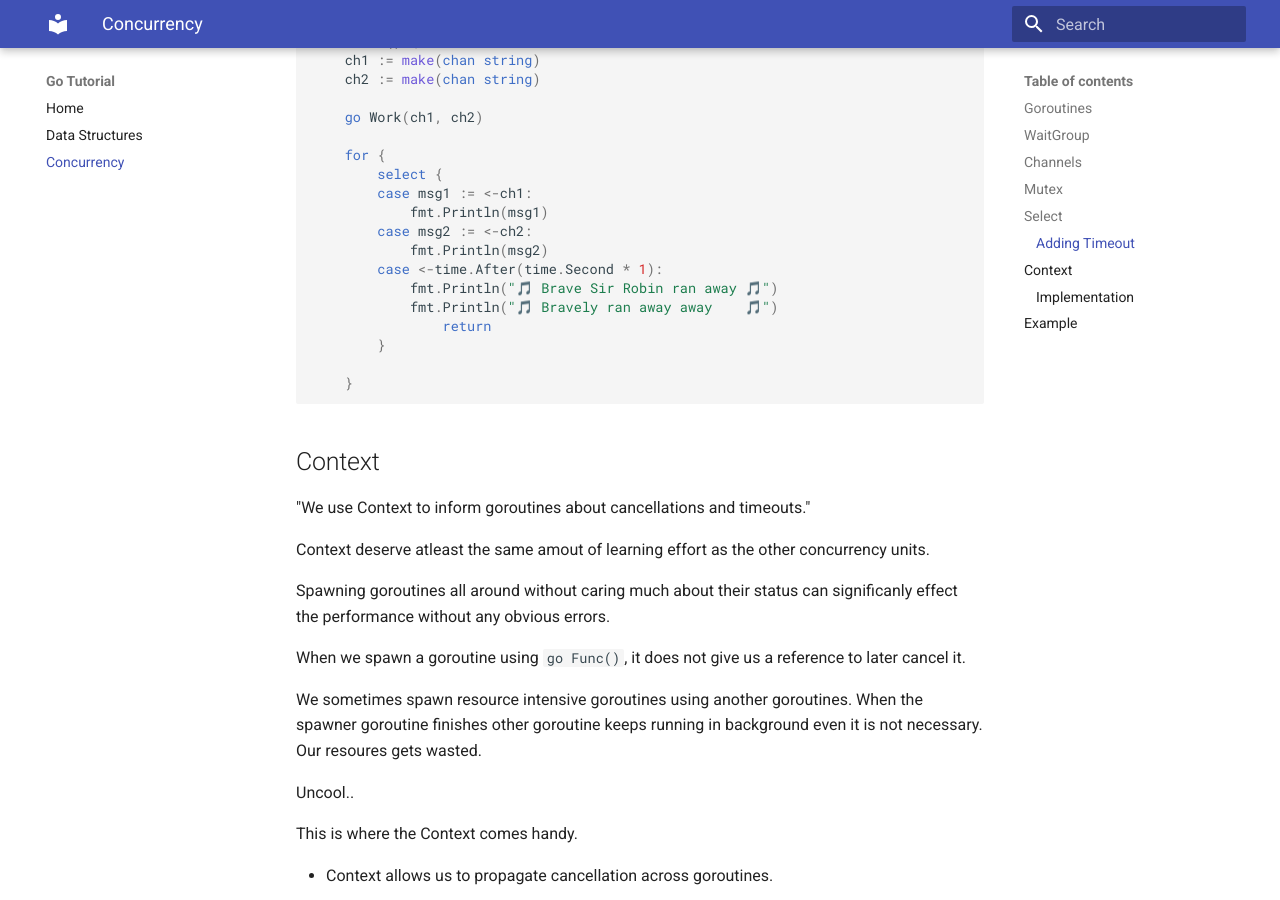
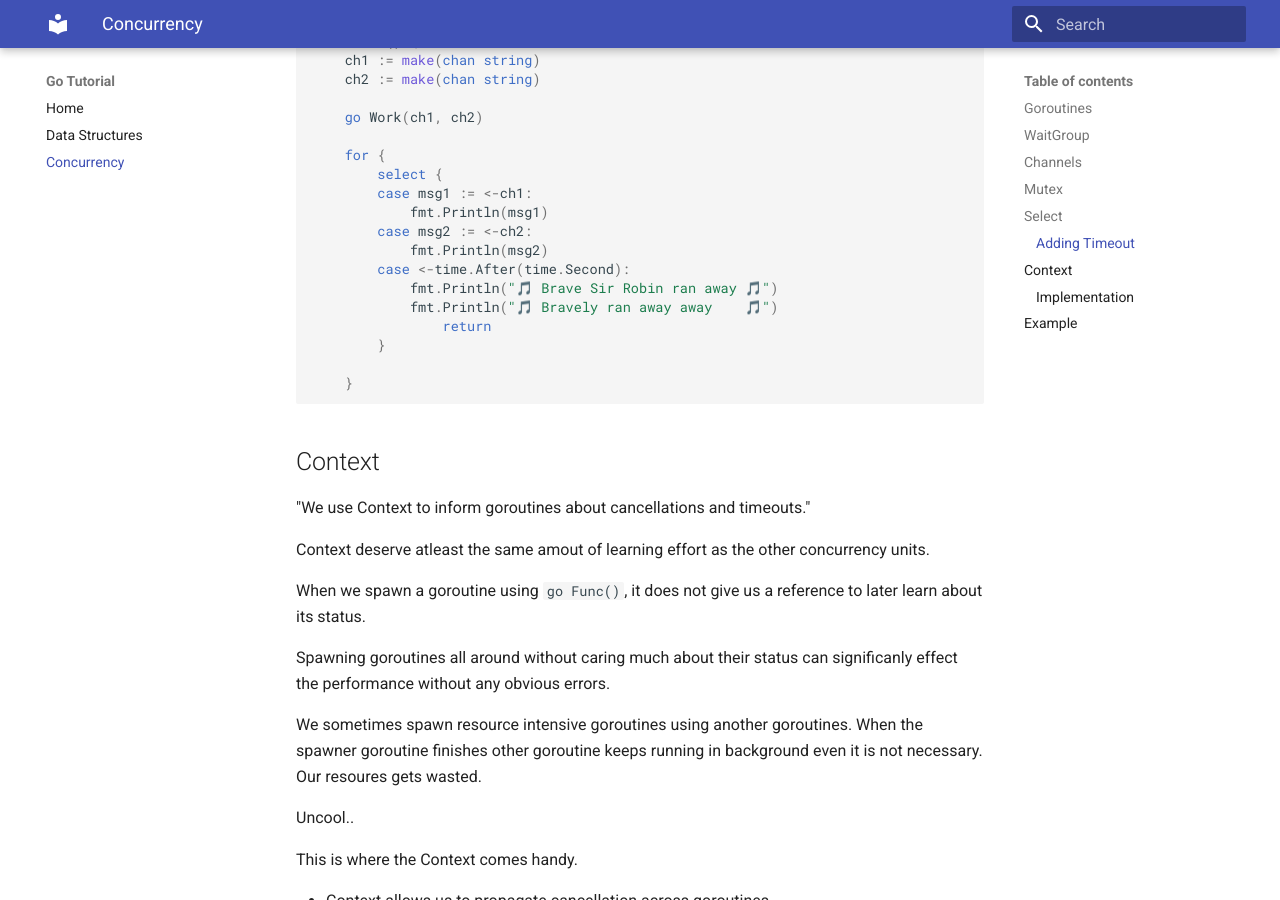
Before and after one commit to mgurdal/go-tutorial, an MkDocs documentation site: the page built from docs/concurrency.md, in a window 1280 px wide and 900 px high, scrolled down 9138 px. Built offline with MkDocs 1.6.1 and Material for MkDocs 9.7.7, drawn with Linux system fonts in a browser that asks for light colours; some of the changed text lies outside the part shown.

Commit message:
Fix typo

````diff
--- a/docs/concurrency.md
+++ b/docs/concurrency.md
@@ -189,8 +189,6 @@
 ![race](assets/img/mutex.gif)
 
 ```go
-
-
 func Click(c *Counter, wg *sync.WaitGroup, mx *sync.Mutex) {
 	mx.Lock()
 	c.Inc()
@@ -331,7 +329,7 @@
 			fmt.Println(msg1)
 		case msg2 := <-ch2:
 			fmt.Println(msg2)
-		case <-time.After(time.Second * 1):
+		case <-time.After(time.Second):
 			fmt.Println("🎵 Brave Sir Robin ran away 🎵")
 			fmt.Println("🎵 Bravely ran away away    🎵")
 				return
@@ -347,10 +345,11 @@
 
 Context deserve atleast the same amout of learning effort as the other concurrency units.
 
-Spawning goroutines all around without caring much about their status can significanly effect the performance without any obvious errors.
 
 When we spawn a goroutine using `go Func()`, it does not give us a reference
-to later cancel it.
+to later learn about its status.
+
+Spawning goroutines all around without caring much about their status can significanly effect the performance without any obvious errors.
 
 We sometimes spawn resource intensive goroutines using another goroutines. When the spawner goroutine finishes other goroutine keeps running in background even it is not necessary. Our resoures gets wasted.
 
````
Also changed, not shown: other parts of docs/concurrency.md (+1 -1 lines).
